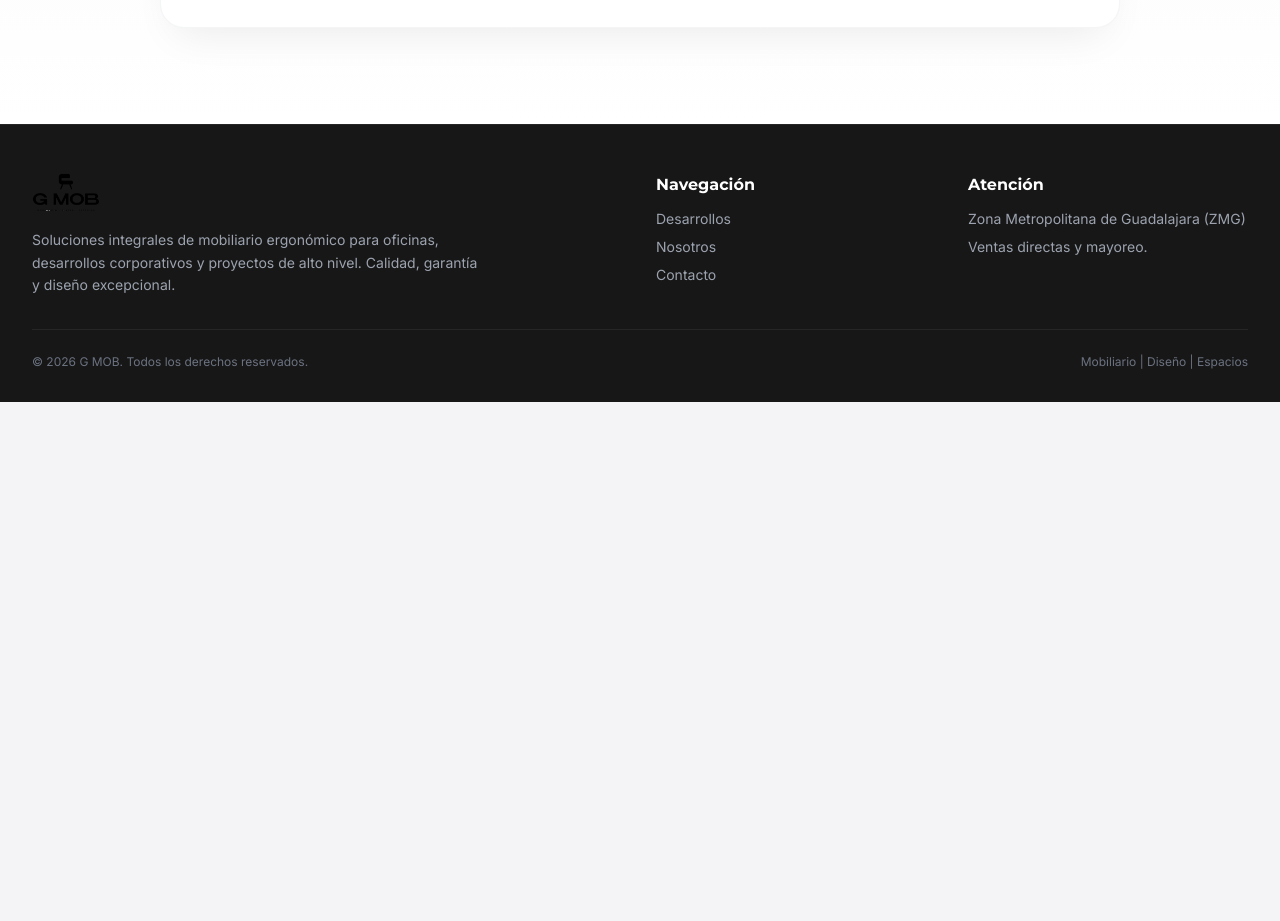
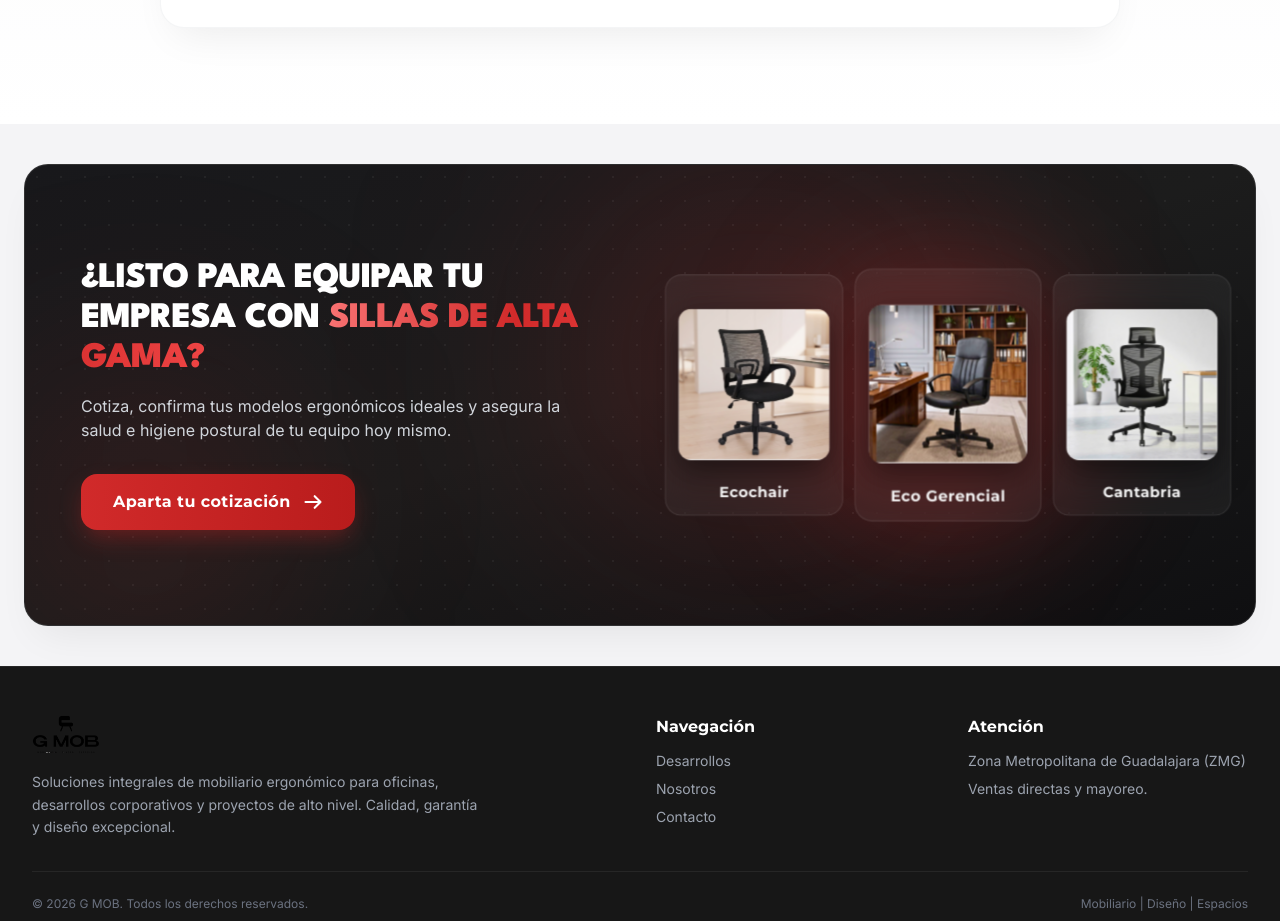
Before and after one commit to jhon-henao13/gmob-web, a React (Vite) app: page / in a window 1280 px wide. Shown: the part 8080-9001 px from the top of the page. Before the commit the page ends 8482 px from the top, so only its background shows below. Built offline with nearby package versions, Linux system fonts and the light colour scheme.

Commit message:
feat: add CtaBanner section

```diff
--- a/src/App.jsx
+++ b/src/App.jsx
@@ -8,6 +8,7 @@ import OutdoorSolutions from './components/OutdoorSolutions';
 import ProcessSteps from './components/ProcessSteps';
 import LeySillaSection from './components/LeySillaSection';
 import FAQ from './components/FAQ';
+import CtaBanner from './components/CtaBanner';
 import WhatsAppButton from './components/WhatsAppButton';
 import Footer from './components/Footer';
 
@@ -25,6 +26,7 @@ export default function App() {
         <ProcessSteps />
         <LeySillaSection />
         <FAQ />
+        <CtaBanner />
       </main>
       <Footer />
       <WhatsAppButton />
--- /dev/null
+++ b/src/components/CtaBanner.jsx
@@ -0,0 +1,160 @@
+import { motion } from 'framer-motion';
+
+// Importación de las 3 sillas desde la carpeta de assets best-sellers
+import ecochairImg from '../assets/best-sellers/sillas/ecochair.png';
+import cantabriaImg from '../assets/best-sellers/sillas/cantabria.png';
+import ecogerencialImg from '../assets/best-sellers/sillas/ecogerencial.png';
+
+const WHATSAPP_NUMBER = "523332222490";
+
+export default function BannerCtaSillas() {
+  const message = encodeURIComponent(
+    "¡Hola G MOB! Me interesa cotizar modelos de sillas ergonómicas para mi empresa."
+  );
+  const wpLink = `https://wa.me/${WHATSAPP_NUMBER}?text=${message}`;
+
+  // Data de las 3 sillas a mostrar en la composición derecha
+  const sillas = [
+    {
+      id: "ecochair",
+      nombre: "Ecochair",
+      tag: "Ergonómica Malla",
+      img: ecochairImg,
+      badgeColor: "bg-emerald-500/20 text-emerald-400 border-emerald-500/30",
+      delay: 0.2,
+      scale: "scale-95 lg:scale-105",
+      zIndex: "z-20",
+    },
+    {
+      id: "ecogerencial",
+      nombre: "Eco Gerencial",
+      tag: "Top Ventas",
+      img: ecogerencialImg,
+      badgeColor: "bg-gmob-red/20 text-red-400 border-gmob-red/30",
+      delay: 0.35,
+      scale: "scale-100 lg:scale-110",
+      zIndex: "z-30", // Destacada al centro
+    },
+    {
+      id: "cantabria",
+      nombre: "Cantabria",
+      tag: "Alta Gama",
+      img: cantabriaImg,
+      badgeColor: "bg-amber-500/20 text-amber-300 border-amber-500/30",
+      delay: 0.5,
+      scale: "scale-95 lg:scale-105",
+      zIndex: "z-10",
+    },
+  ];
+
+  return (
+    <section className="py-8 sm:py-10 px-2 sm:px-4 lg:px-6 max-w-7xl mx-auto overflow-hidden">
+      {/* TARJETA PRINCIPAL TIPO BANNER */}
+      <div className="relative rounded-3xl bg-gradient-to-br from-[#18181B] via-gmob-dark to-[#0F0F11] border border-white/10 shadow-premium overflow-hidden">
+
+        {/* Glows y Luces de Fondo (Efecto Neón GMOB) */}
+        <div className="absolute top-0 right-1/4 w-96 h-96 bg-gmob-red/20 rounded-full blur-[120px] pointer-events-none" />
+        <div className="absolute -bottom-10 -left-10 w-80 h-80 bg-red-600/10 rounded-full blur-[100px] pointer-events-none" />
+
+        {/* Malla sutil de fondo */}
+        <div
+          className="absolute inset-0 opacity-5 pointer-events-none"
+          style={{ backgroundImage: 'radial-gradient(#ffffff 1px, transparent 1px)', backgroundSize: '24px 24px' }}
+        />
+
+        <div className="relative z-10 grid grid-cols-1 lg:grid-cols-12 items-center min-h-[420px] lg:min-h-[460px]">
+
+          {/* ==================== COLUMNA IZQUIERDA: TEXTO & CTA ==================== */}
+          <motion.div
+            initial={{ opacity: 0, y: 20 }}
+            whileInView={{ opacity: 1, y: 0 }}
+            viewport={{ once: true }}
+            transition={{ duration: 0.6 }}
+            className="lg:col-span-6 p-8 sm:p-12 lg:p-14 flex flex-col justify-center items-start text-left"
+          >
+
+
+            {/* Título Principal Tipografía Spartan/Montserrat de GMOB */}
+            <h2 className="text-2xl sm:text-3xl lg:text-4xl font-black font-spartan text-white tracking-tight !leading-[1.1] mb-4">
+              ¿LISTO PARA EQUIPAR TU EMPRESA CON{" "}
+              <span className="text-transparent bg-clip-text bg-gradient-to-r from-red-400 via-gmob-red to-red-500">
+                SILLAS DE ALTA GAMA?
+              </span>
+            </h2>
+
+            {/* Subtítulo informativo */}
+            <p className="text-sm sm:text-base text-gray-300 font-sans leading-relaxed mb-8 max-w-lg">
+              Cotiza, confirma tus modelos ergonómicos ideales y asegura la salud e higiene postural de tu equipo hoy mismo.
+            </p>
+
+            {/* Botón CTA con animación Hover */}
+            <motion.a
+              whileHover={{ scale: 1.03 }}
+              whileTap={{ scale: 0.98 }}
+              href={wpLink}
+              target="_blank"
+              rel="noopener noreferrer"
+              className="group inline-flex items-center justify-center gap-3 px-8 py-4 rounded-2xl bg-gradient-to-r from-gmob-red to-red-700 text-white font-montserrat font-bold text-base tracking-wide shadow-red-glow hover:shadow-red-600/50 transition-all duration-300"
+            >
+              <span>Aparta tu cotización</span>
+              <svg
+                className="w-5 h-5 transition-transform duration-300 group-hover:translate-x-1"
+                fill="none"
+                stroke="currentColor"
+                viewBox="0 0 24 24"
+              >
+                <path strokeLinecap="round" strokeLinejoin="round" strokeWidth="2.5" d="M14 5l7 7m0 0l-7 7m7-7H3" />
+              </svg>
+            </motion.a>
+          </motion.div>
+
+
+          {/* COLUMNA DERECHA: */}
+          <div className="lg:col-span-6 h-full min-h-[320px] sm:min-h-[380px] lg:min-h-full relative flex items-center justify-center p-6 lg:p-0">
+
+            {/* Luces flotantes detrás de las sillas */}
+            <div className="absolute w-72 h-72 bg-gmob-red/30 rounded-full blur-3xl pointer-events-none" />
+
+            {/* Grid/Composición de las 3 Sillas */}
+            <div className="relative w-full max-w-lg flex items-center justify-center gap-4 sm:gap-6 py-6">
+              {sillas.map((silla) => (
+                <motion.div
+                  key={silla.id}
+                  initial={{ opacity: 0, y: 30, scale: 0.9 }}
+                  whileInView={{ opacity: 1, y: 0, scale: 1 }}
+                  viewport={{ once: true }}
+                  transition={{ duration: 0.5, delay: silla.delay }}
+                  whileHover={{ y: -10, transition: { duration: 0.2 } }}
+                  className={`relative flex-1 flex flex-col items-center group cursor-pointer ${silla.zIndex}`}
+                >
+                  {/* Tarjeta Glassmorphism para cada silla */}
+                  <div className={`w-full bg-white/5 backdrop-blur-md border border-white/10 rounded-2xl p-2 sm:p-3 flex flex-col items-center transition-all duration-300 group-hover:bg-white/10 group-hover:border-gmob-red/50 group-hover:shadow-red-glow/30 ${silla.scale}`}>
+
+
+
+
+                    {/* Contenedor e Imagen de la Silla */}
+                    <div className="relative w-28 h-32 sm:w-36 sm:h-44 flex items-center justify-center my-1">
+                      <img
+                        src={silla.img}
+                        alt={`Modelo ${silla.nombre} G MOB`}
+                        className="max-w-full max-h-full object-contain rounded-xl filter drop-shadow-[0_10px_15px_rgba(0,0,0,0.5)] transition-transform duration-300 group-hover:scale-110"
+                      />
+                    </div>
+
+                    {/* Nombre de la Silla */}
+                    <h3 className="text-xs sm:text-sm font-bold text-white font-montserrat text-center tracking-wide group-hover:text-red-400 transition-colors">
+                      {silla.nombre}
+                    </h3>
+                  </div>
+                </motion.div>
+              ))}
+            </div>
+
+          </div>
+
+        </div>
+      </div>
+    </section>
+  );
+}
```
Also changed, not shown: src/components/LeySillaSection.jsx (+2 -6 lines).
